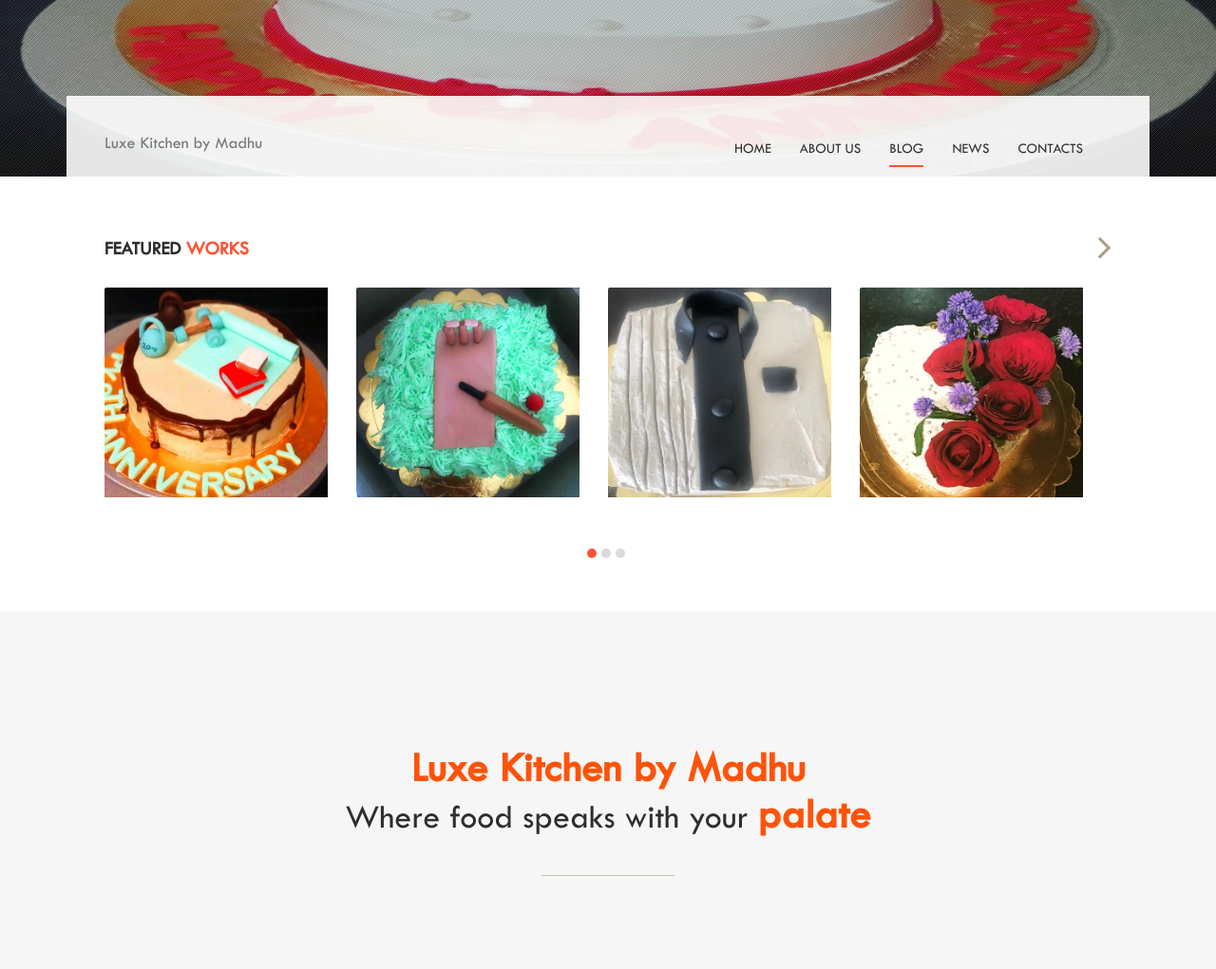
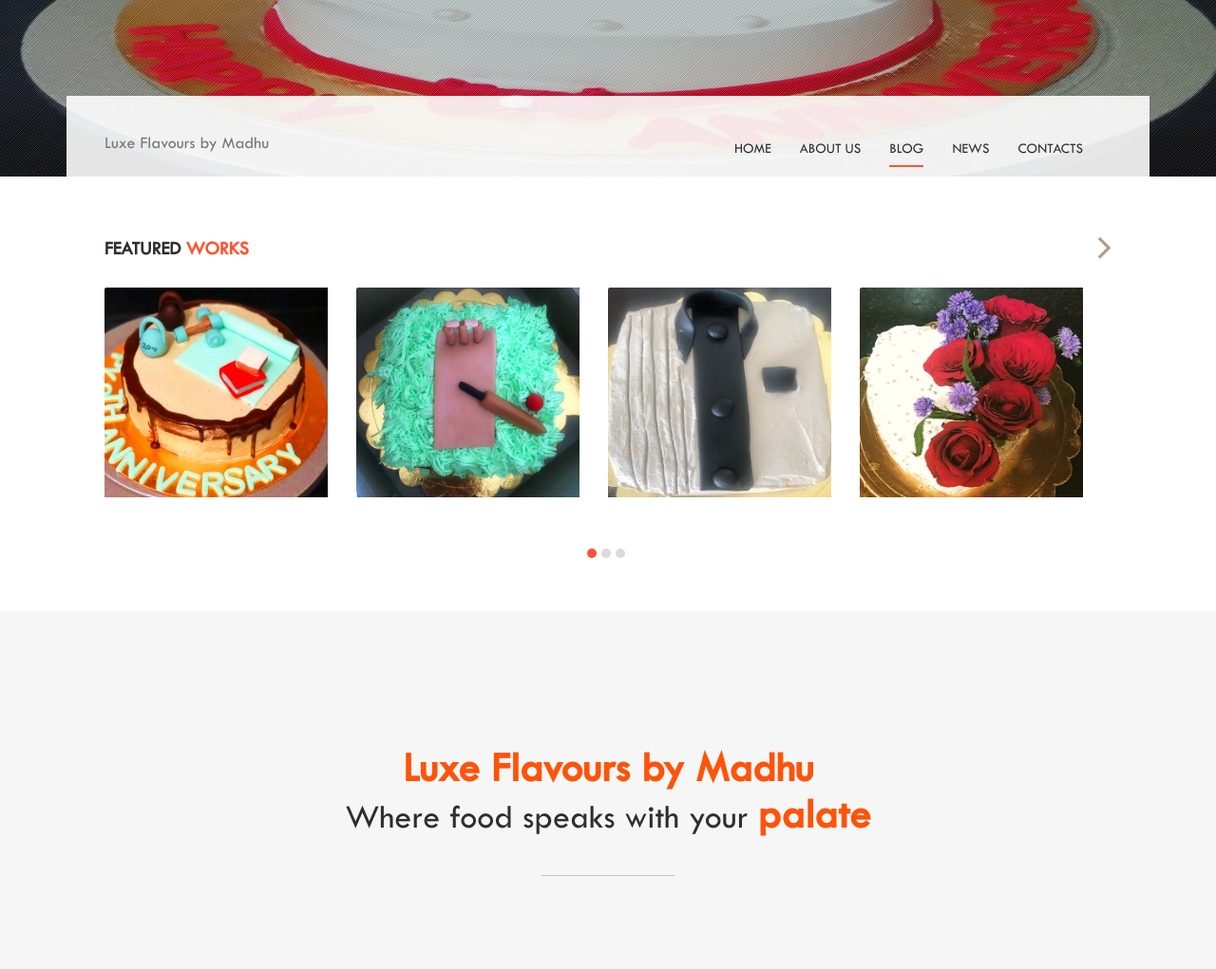
Before and after one commit to sunilmitra/sunilmitra.github.io, a plain HTML site: page index.html in a window 1280 px wide. Shown: the part 280-1301 px from the top of the page at 95% size. Drawn offline with Linux system fonts and the light colour scheme.

Commit message:
changes name from kitchen to flavours

```diff
--- a/index.html
+++ b/index.html
@@ -3,7 +3,7 @@
 	<head>
 		<meta charset="utf-8">
 		<meta http-equiv="X-UA-Compatible" content="IE=edge">
-		<title>Luxe Kitchen</title>
+		<title>Luxe Flavours</title>
 		<meta name="description" content="">
 		<meta name="viewport" content="width=device-width, initial-scale=1">
 		<!-- CSS
@@ -57,7 +57,7 @@
                                 <span class="icon-bar"></span>
                               </button>
                                   <a class="navbar-brand" href="#">
-                                    Luxe Kitchen by Madhu
+                                    Luxe Flavours by Madhu
                                   </a>
 
                             </div>
@@ -86,7 +86,7 @@
         <div class="container">
             <div class="row">
                 <div class="col-md-12">
-                    <div class="block wow fadeInUp" data-wow-duration="500ms" data-wow-delay="300ms">
+                    <div class="block wow slideInLeft" data-wow-duration="500ms" data-wow-delay="300ms">
                         <div class="title">
                             <h3>Featured <span>Works</span></h3>
                         </div>
@@ -132,7 +132,7 @@
             <div class="row">
                 <div class="col-md-12">
                     <div class="block">
-                        <h1 class="heading wow fadeInUp" data-wow-duration="200ms" data-wow-delay="250ms" ><span>Luxe Kitchen by Madhu</span> </br> Where food speaks with your <span>palate</span>
+                        <h1 class="heading wow fadeInUp" data-wow-duration="200ms" data-wow-delay="250ms" ><span>Luxe Flavours by Madhu</span> </br> Where food speaks with your <span>palate</span>
                         </h1>
                     </div>
                 </div><!-- .col-md-12 close -->
```
